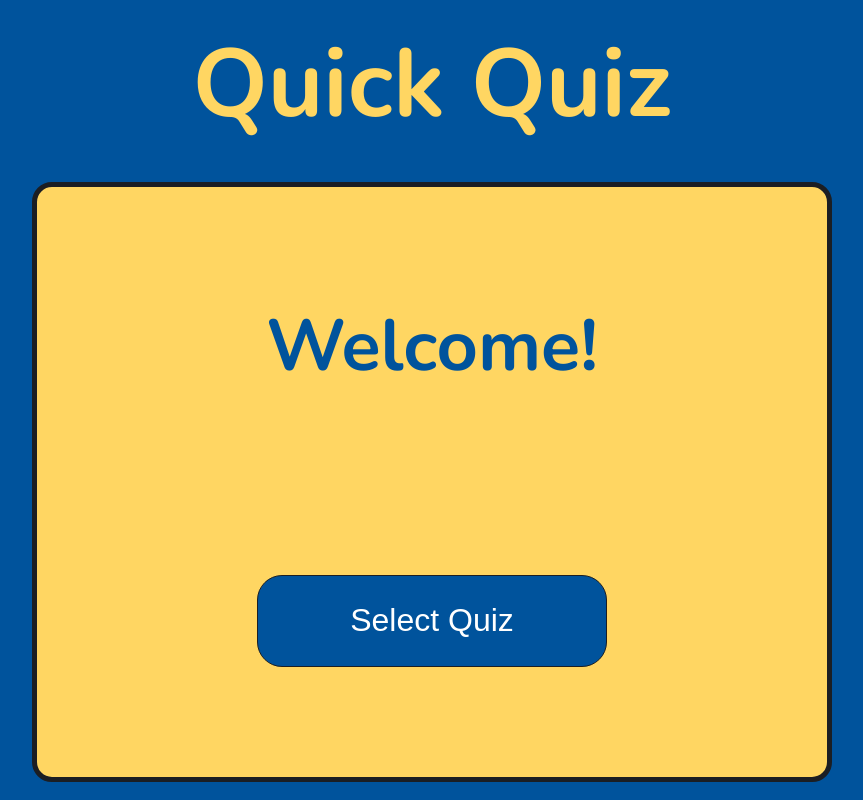
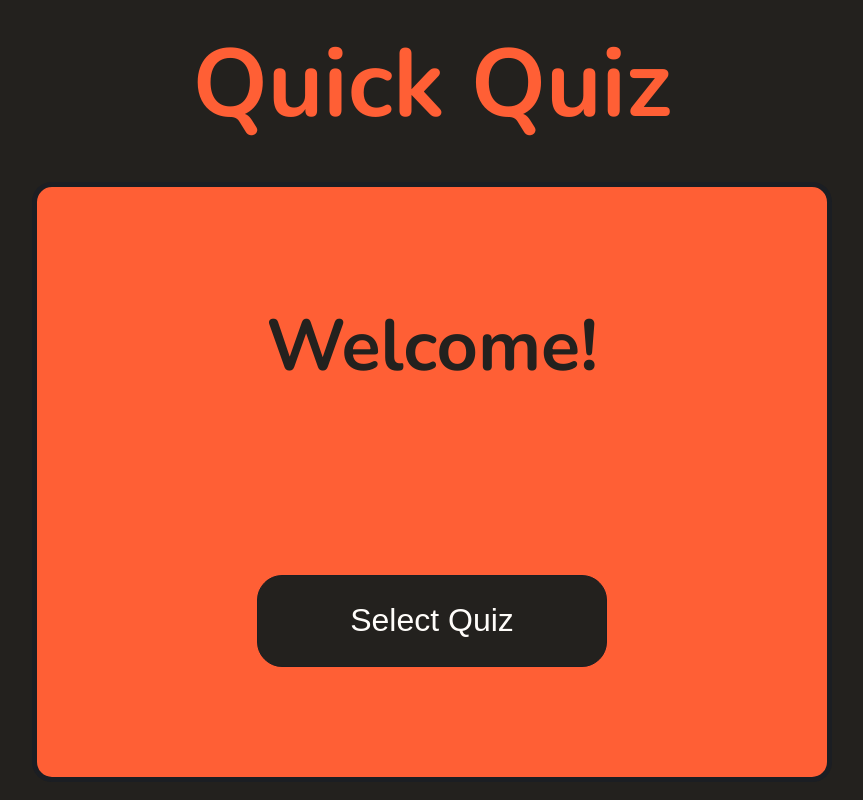
Before and after one commit to Stewie154/react-quiz-app, a React (Create React App) app: page / in a window 1280 px wide. Shown: the whole page, without its empty margins (208-1071 px from the left). Built offline with nearby package versions, Linux system fonts and the light colour scheme; no server answers.

Commit message:
changed colour theme and adjusted button styles

```diff
--- a/src/components/button-component/ButtonComponent.scss
+++ b/src/components/button-component/ButtonComponent.scss
@@ -11,7 +11,7 @@
 	border: 1px solid $color-black;
 	border-radius: 25px;
 	font-size: 1.5rem;
-	transition: 0.3s ease-in;
+	transition: 0.2s ease-in;
 	@media (min-width: $sm) {
 		font-size: 1.8rem;
 	}
@@ -34,8 +34,8 @@
 }
 
 .next-btn {
-	background-color: $next-btn-color;
-	color: $color-black;
+	background-color: $color-primary-1;
+	color: $color-white;
 	opacity: 1;
 }
 
--- a/src/styles/variables.scss
+++ b/src/styles/variables.scss
@@ -1,12 +1,9 @@
 
 //colors,( using American spelling for consistency )
-$color-primary-1: #00539CFF;
-$color-primary-2: #FFD662FF;
-
-$next-btn-color: #ffa701;
-
+$color-primary-1: #23211E;
+$color-primary-2: #FF5F35;
 $color-black: #1B1E23;
-$color-white: #fff;
+$color-white: #fffdfa;
 $color-green: #86DC3D;
 $color-red: #C21808;
 
```
